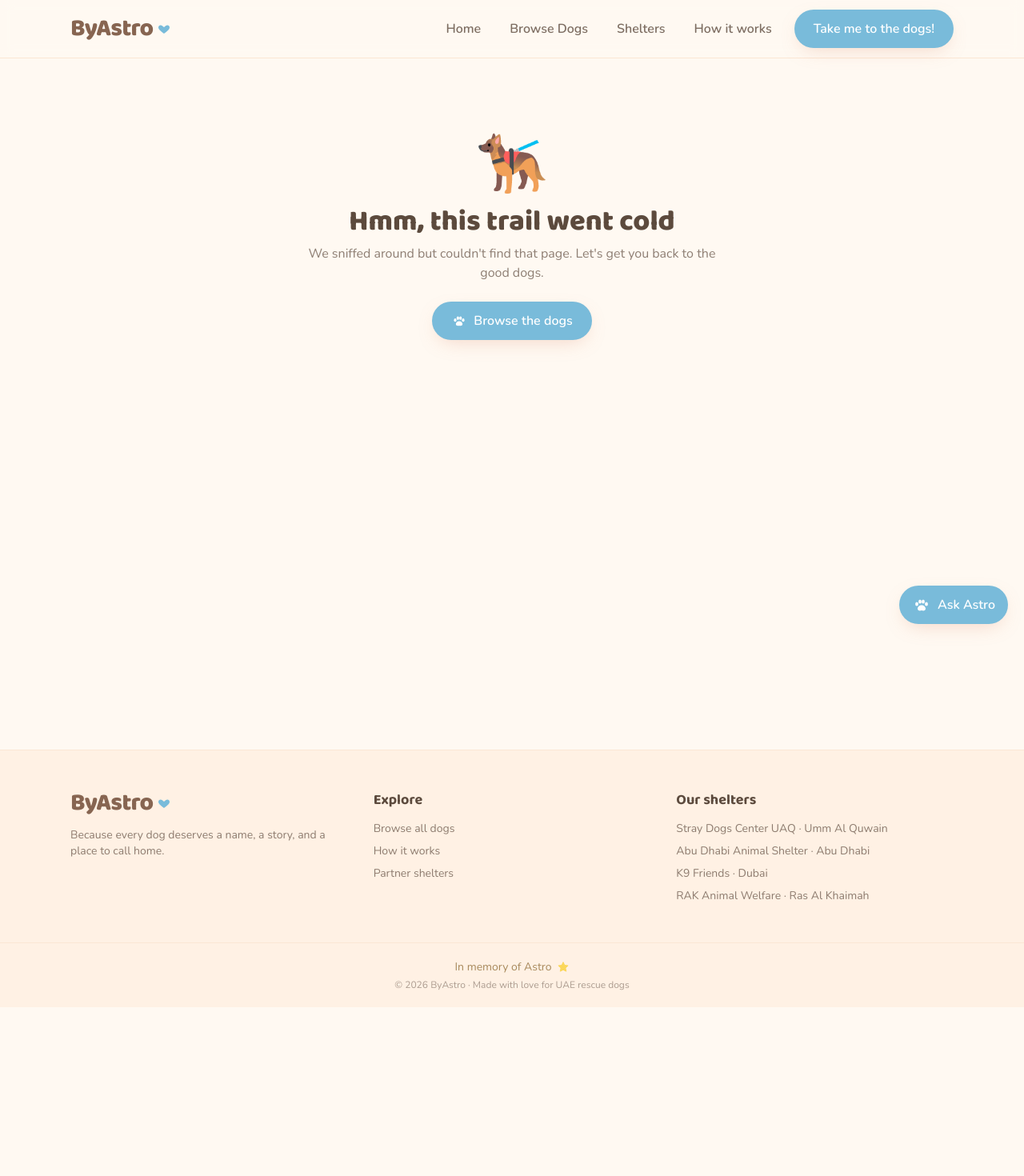
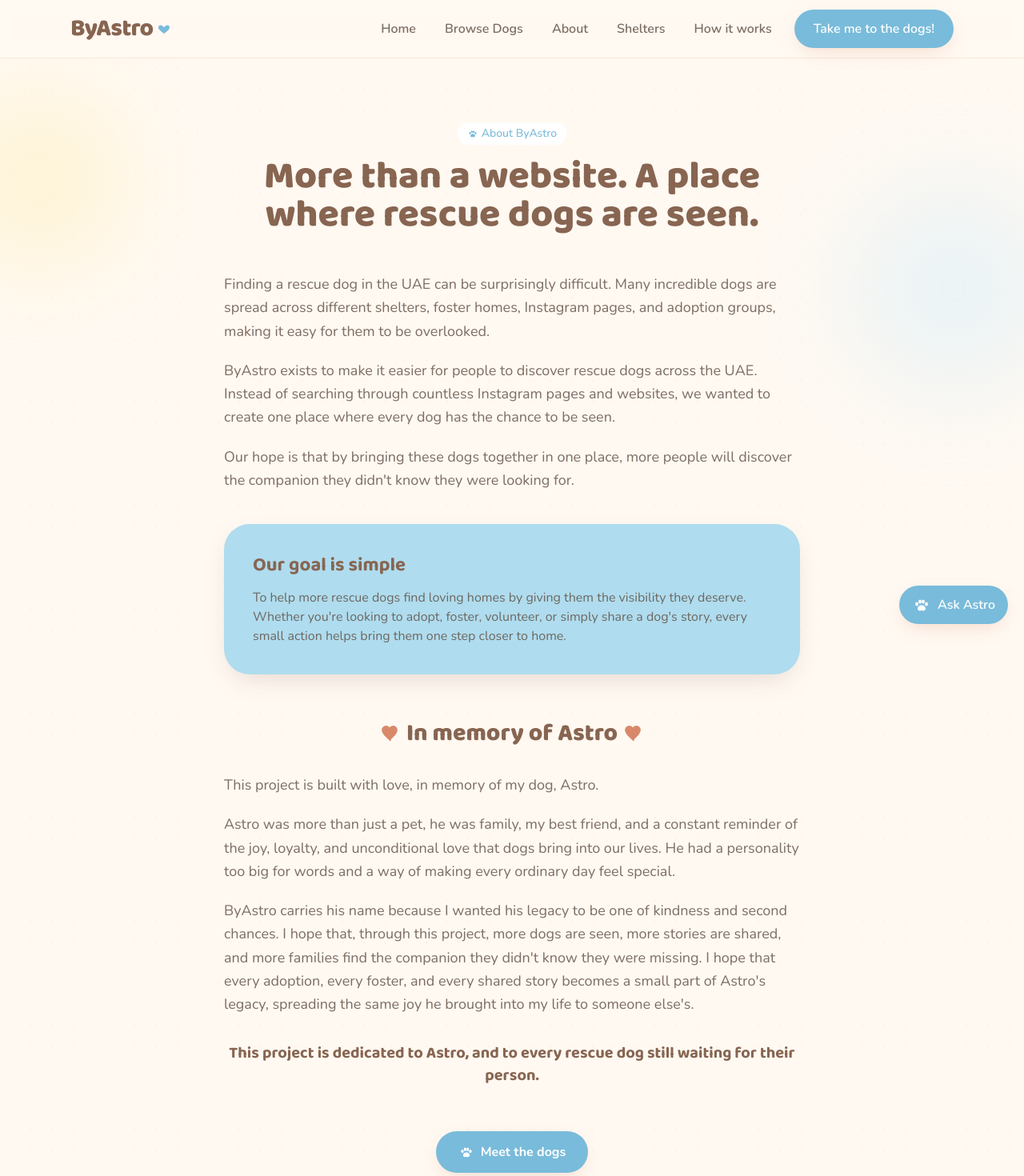
Before and after one commit to andymusa/byastro, a Next.js app: page /about in a window 1280 px wide. Before the commit this address had no page. Shown: the top 1470 px of the page at 80% size. Before the commit the page ends 1259 px from the top, so only its background shows below. Built offline with nearby package versions, Linux system fonts and the light colour scheme.

Commit message:
Add About ByAstro page and nav link

```diff
--- /dev/null
+++ b/app/about/page.js
@@ -0,0 +1,105 @@
+import Link from "next/link";
+import { Star, Paw, Heart } from "@/components/icons";
+
+export const metadata = {
+  title: "About ByAstro — Built in memory of Astro",
+  description:
+    "ByAstro brings rescue dogs across the UAE together in one place, so more of them are seen and find loving homes. Built with love, in memory of Astro.",
+};
+
+export default function AboutPage() {
+  return (
+    <div className="relative overflow-hidden">
+      <div className="paw-bg absolute inset-0 opacity-40" />
+      <div className="absolute -left-16 top-10 h-56 w-56 rounded-full bg-butter-100 blur-3xl opacity-50" />
+      <div className="absolute -right-10 top-40 h-64 w-64 rounded-full bg-sky-soft blur-3xl opacity-60" />
+
+      <div className="relative mx-auto max-w-3xl px-4 py-14 sm:px-6 md:py-20">
+        {/* Header */}
+        <div className="text-center animate-fade-up">
+          <span className="chip bg-white text-sky-deep">
+            <Paw className="h-3.5 w-3.5" /> About ByAstro
+          </span>
+          <h1 className="mt-4 font-hand text-4xl font-extrabold leading-[1.1] text-brown-600 sm:text-5xl">
+            More than a website. A place where rescue dogs are seen.
+          </h1>
+        </div>
+
+        {/* Mission */}
+        <div className="mt-12 space-y-5 text-lg leading-relaxed text-ink/80">
+          <p>
+            Finding a rescue dog in the UAE can be surprisingly difficult. Many
+            incredible dogs are spread across different shelters, foster homes,
+            Instagram pages, and adoption groups, making it easy for them to be
+            overlooked.
+          </p>
+          <p>
+            ByAstro exists to make it easier for people to discover rescue dogs
+            across the UAE. Instead of searching through countless Instagram
+            pages and websites, we wanted to create one place where every dog
+            has the chance to be seen.
+          </p>
+          <p>
+            Our hope is that by bringing these dogs together in one place, more
+            people will discover the companion they didn't know they were
+            looking for.
+          </p>
+        </div>
+
+        {/* Goal callout */}
+        <div className="mt-10 rounded-4xl bg-sky-baby p-7 text-brown-600 shadow-soft sm:p-9">
+          <h2 className="font-hand text-2xl font-bold">Our goal is simple</h2>
+          <p className="mt-3 text-ink/80">
+            To help more rescue dogs find loving homes by giving them the
+            visibility they deserve. Whether you're looking to adopt, foster,
+            volunteer, or simply share a dog's story, every small action helps
+            bring them one step closer to home.
+          </p>
+        </div>
+
+        {/* In memory of Astro */}
+        <div className="mt-14">
+          <div className="flex items-center justify-center gap-2 text-center">
+            <Heart className="h-6 w-6 text-terra-400" filled />
+            <h2 className="font-hand text-3xl font-extrabold text-brown-600">
+              In memory of Astro
+            </h2>
+            <Heart className="h-6 w-6 text-terra-400" filled />
+          </div>
+
+          <div className="mt-8 space-y-5 text-lg leading-relaxed text-ink/80">
+            <p>This project is built with love, in memory of my dog, Astro.</p>
+            <p>
+              Astro was more than just a pet, he was family, my best friend, and
+              a constant reminder of the joy, loyalty, and unconditional love
+              that dogs bring into our lives. He had a personality too big for
+              words and a way of making every ordinary day feel special.
+            </p>
+            <p>
+              ByAstro carries his name because I wanted his legacy to be one of
+              kindness and second chances. I hope that, through this project,
+              more dogs are seen, more stories are shared, and more families
+              find the companion they didn't know they were missing. I hope that
+              every adoption, every foster, and every shared story becomes a
+              small part of Astro's legacy, spreading the same joy he brought
+              into my life to someone else's.
+            </p>
+          </div>
+
+          <p className="mt-8 text-center font-hand text-xl font-bold text-brown-600">
+            This project is dedicated to Astro, and to every rescue dog still
+            waiting for their person.
+          </p>
+        </div>
+
+        {/* CTA */}
+        <div className="mt-14 text-center">
+          <Link href="/dogs" className="btn-terra">
+            <Paw className="h-5 w-5" />
+            Meet the dogs
+          </Link>
+        </div>
+      </div>
+    </div>
+  );
+}
--- a/components/Navbar.js
+++ b/components/Navbar.js
@@ -13,6 +13,7 @@ export default function Navbar() {
   const links = [
     { href: "/", label: "Home" },
     { href: "/dogs", label: "Browse Dogs" },
+    { href: "/about", label: "About" },
     { href: "/#shelters", label: "Shelters" },
     { href: "/#how", label: "How it works" },
   ];
```
